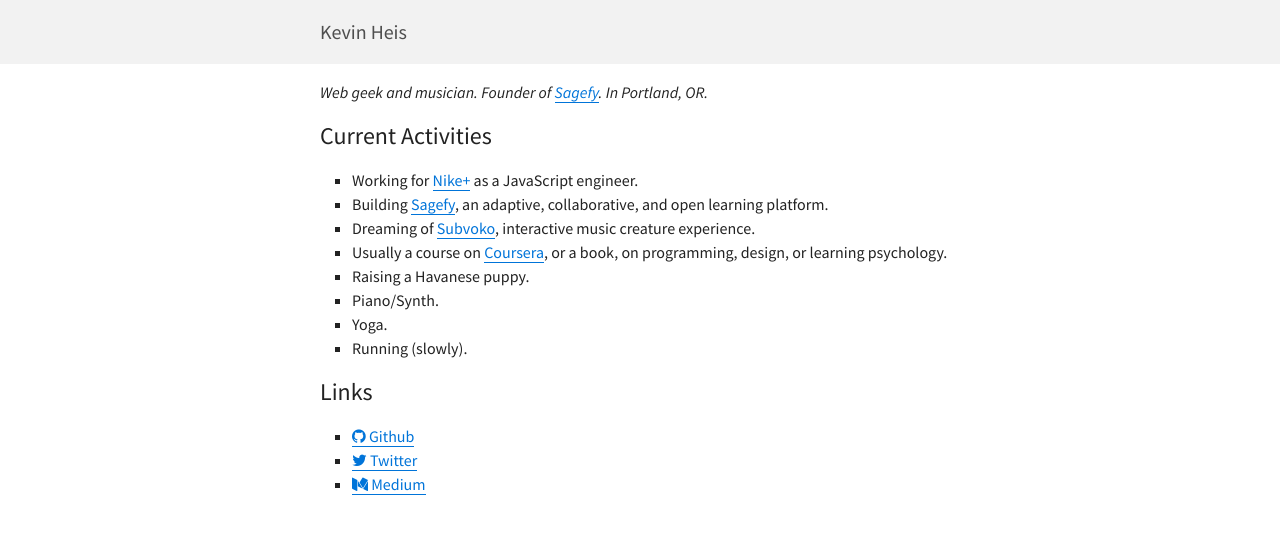
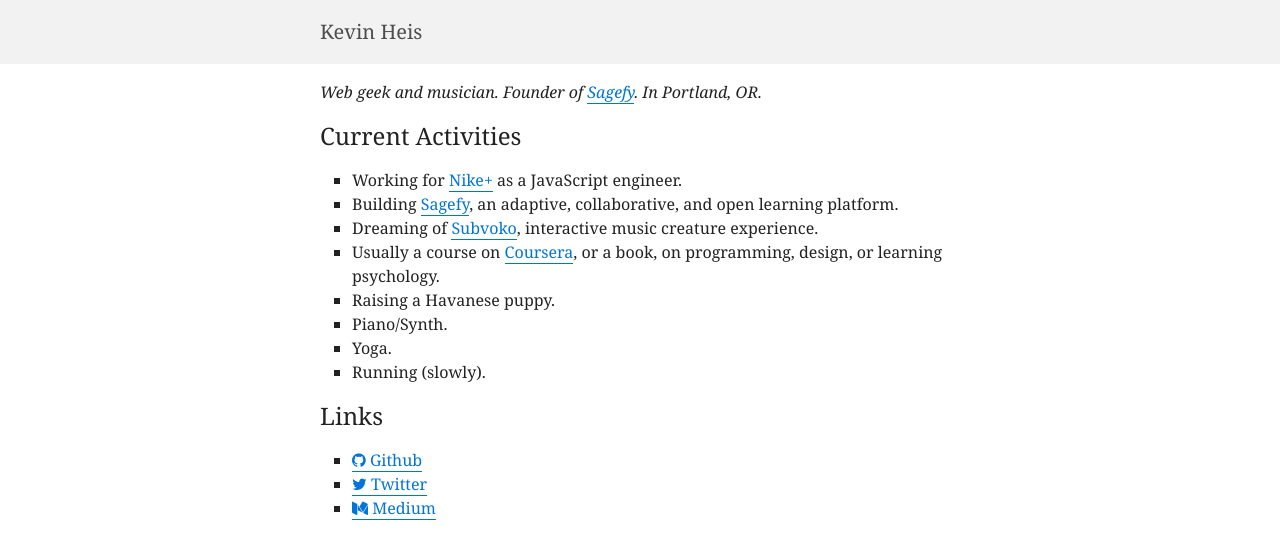
Before and after one commit to heiskr/heiskr.github.io, a Jekyll site: the page built from index.md, in a window 1280 px wide. Shown: the top 559 px of the page. Built offline with Jekyll 4.4.1, drawn with Linux system fonts in a browser that asks for light colours; nearby versions of some CDN libraries.

Commit message:
Update font awesome

```diff
--- a/_layouts/default.html
+++ b/_layouts/default.html
@@ -9,8 +9,7 @@
         <meta name="viewport" content="width=device-width, initial-scale=1">
         <link href="/normalize.css" rel="stylesheet" />
         <link href="/heiskr.css" rel="stylesheet" />
-        <link href="//netdna.bootstrapcdn.com/font-awesome/4.1.0/css/font-awesome.min.css" rel="stylesheet">
-        <link href="//fonts.googleapis.com/css?family=Source+Sans+Pro:400,700,400italic,700italic" rel="stylesheet">
+        <link href="//netdna.bootstrapcdn.com/font-awesome/4.6.3/css/font-awesome.min.css" rel="stylesheet">
         <link rel="icon" href="/favicon.ico">
         <script>
             var _gaq = [['_setAccount', 'UA-36085354-1'], ['_trackPageview']];
--- a/heiskr.css
+++ b/heiskr.css
@@ -6,7 +6,7 @@
   color: #222;
   line-height: 24px;
   font-size: 16px;
-  font-family: "source sans pro", sans-serif;
+  font-family: georgia, serif;
 }
 h1,
 h2,
--- a/heiskr.styl
+++ b/heiskr.styl
@@ -10,8 +10,7 @@
     color $foreground-color
     line-height $unit * 1.5
     font-size $unit
-    // font-family "palatino linotype", palatino, palladio, "urw palladio l", "book antiqua", serif
-    font-family "source sans pro", sans-serif
+    font-family georgia, serif
 
 h1, h2, h3, h4, h5, h6
     font-weight normal
```
